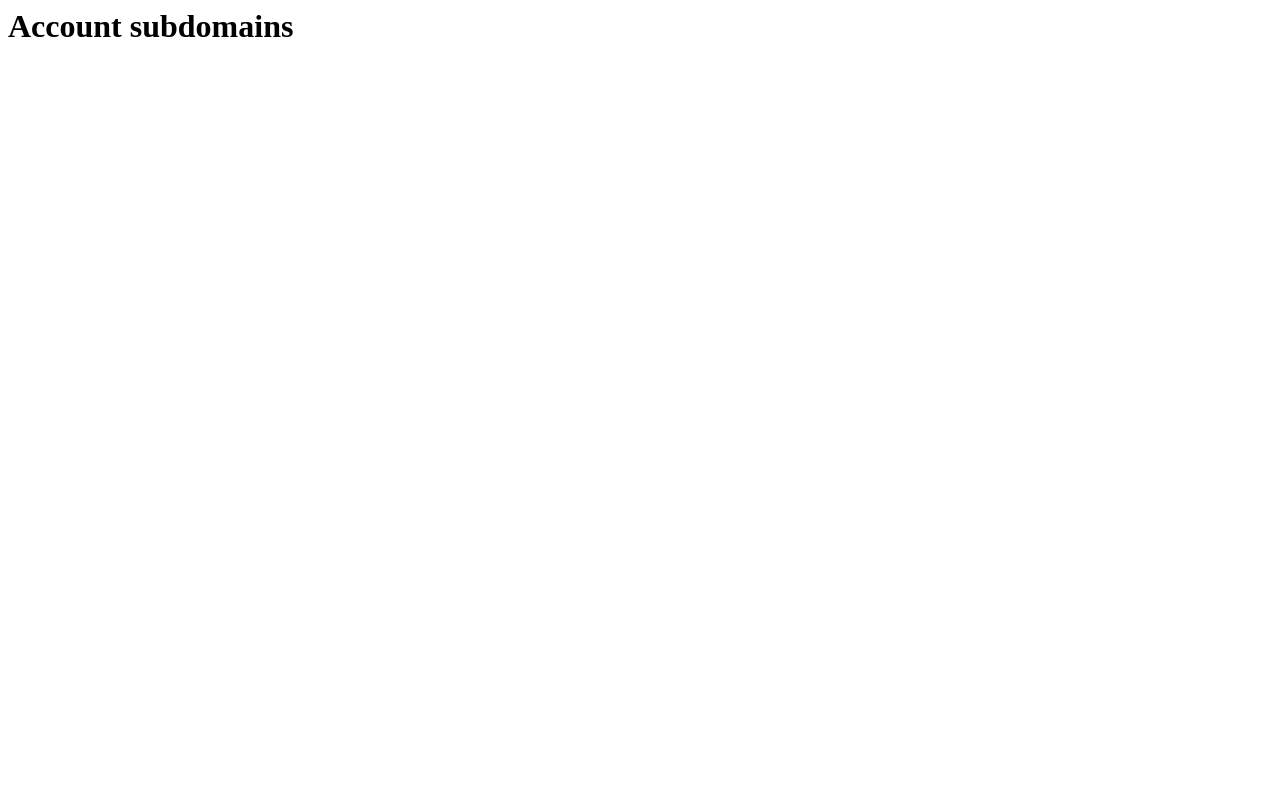
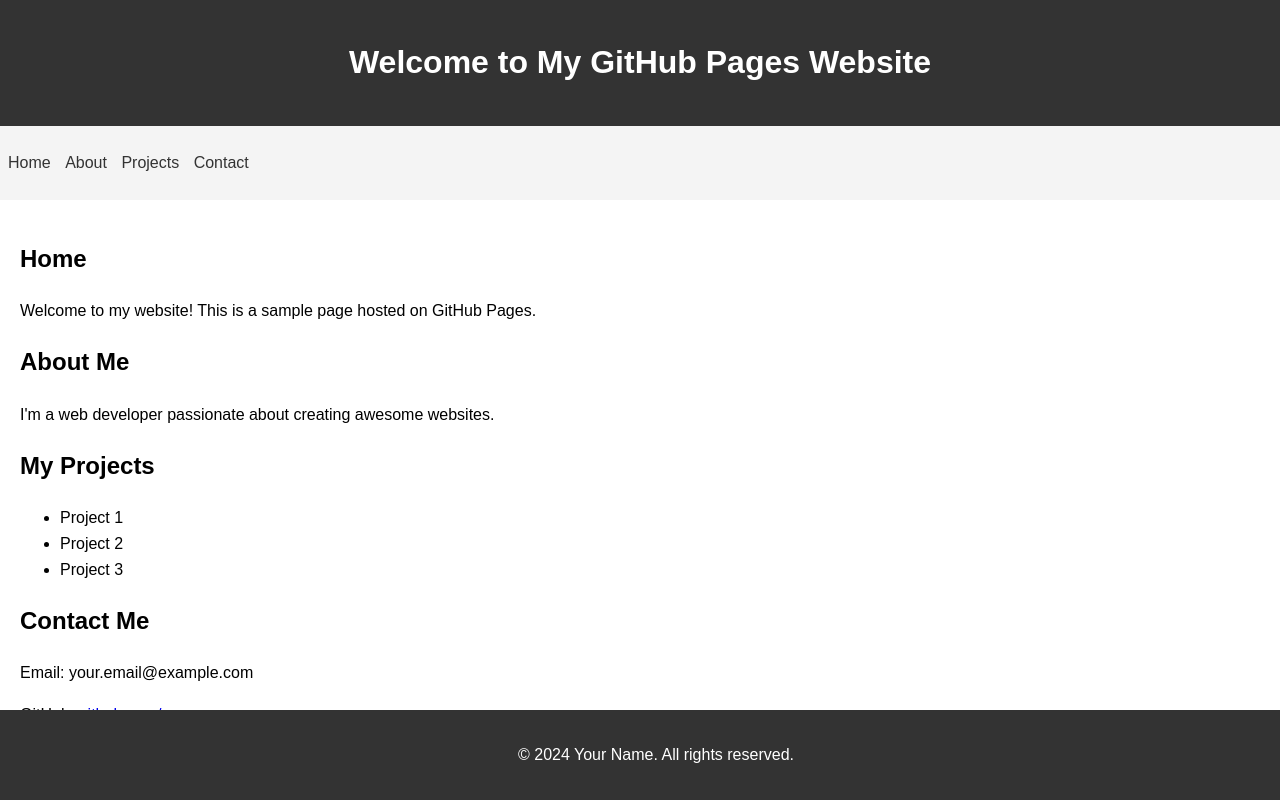
Before and after one commit to shreyaskgit/testsubdomains, a plain HTML site: page index.html in a window 1280 px wide. Drawn offline with Linux system fonts and the light colour scheme.

Commit message:
Update index.html

```diff
--- a/index.html
+++ b/index.html
@@ -1 +1,95 @@
-<h1>Account subdomains</h1>
+<!DOCTYPE html>
+<html lang="en">
+<head>
+    <meta charset="UTF-8">
+    <meta name="viewport" content="width=device-width, initial-scale=1.0">
+    <title>My GitHub Pages Website</title>
+    <style>
+        body {
+            font-family: Arial, sans-serif;
+            line-height: 1.6;
+            margin: 0;
+            padding: 0;
+        }
+        header {
+            background-color: #333;
+            color: #fff;
+            text-align: center;
+            padding: 1rem;
+        }
+        nav {
+            background-color: #f4f4f4;
+            padding: 0.5rem;
+        }
+        nav ul {
+            list-style-type: none;
+            padding: 0;
+        }
+        nav ul li {
+            display: inline;
+            margin-right: 10px;
+        }
+        nav ul li a {
+            text-decoration: none;
+            color: #333;
+        }
+        main {
+            padding: 20px;
+        }
+        footer {
+            background-color: #333;
+            color: #fff;
+            text-align: center;
+            padding: 1rem;
+            position: fixed;
+            bottom: 0;
+            width: 100%;
+        }
+    </style>
+</head>
+<body>
+    <header>
+        <h1>Welcome to My GitHub Pages Website</h1>
+    </header>
+
+    <nav>
+        <ul>
+            <li><a href="#home">Home</a></li>
+            <li><a href="#about">About</a></li>
+            <li><a href="#projects">Projects</a></li>
+            <li><a href="#contact">Contact</a></li>
+        </ul>
+    </nav>
+
+    <main>
+        <section id="home">
+            <h2>Home</h2>
+            <p>Welcome to my website! This is a sample page hosted on GitHub Pages.</p>
+        </section>
+
+        <section id="about">
+            <h2>About Me</h2>
+            <p>I'm a web developer passionate about creating awesome websites.</p>
+        </section>
+
+        <section id="projects">
+            <h2>My Projects</h2>
+            <ul>
+                <li>Project 1</li>
+                <li>Project 2</li>
+                <li>Project 3</li>
+            </ul>
+        </section>
+
+        <section id="contact">
+            <h2>Contact Me</h2>
+            <p>Email: your.email@example.com</p>
+            <p>GitHub: <a href="https://github.com/yourusername">github.com/yourusername</a></p>
+        </section>
+    </main>
+
+    <footer>
+        <p>&copy; 2024 Your Name. All rights reserved.</p>
+    </footer>
+</body>
+</html>
```
